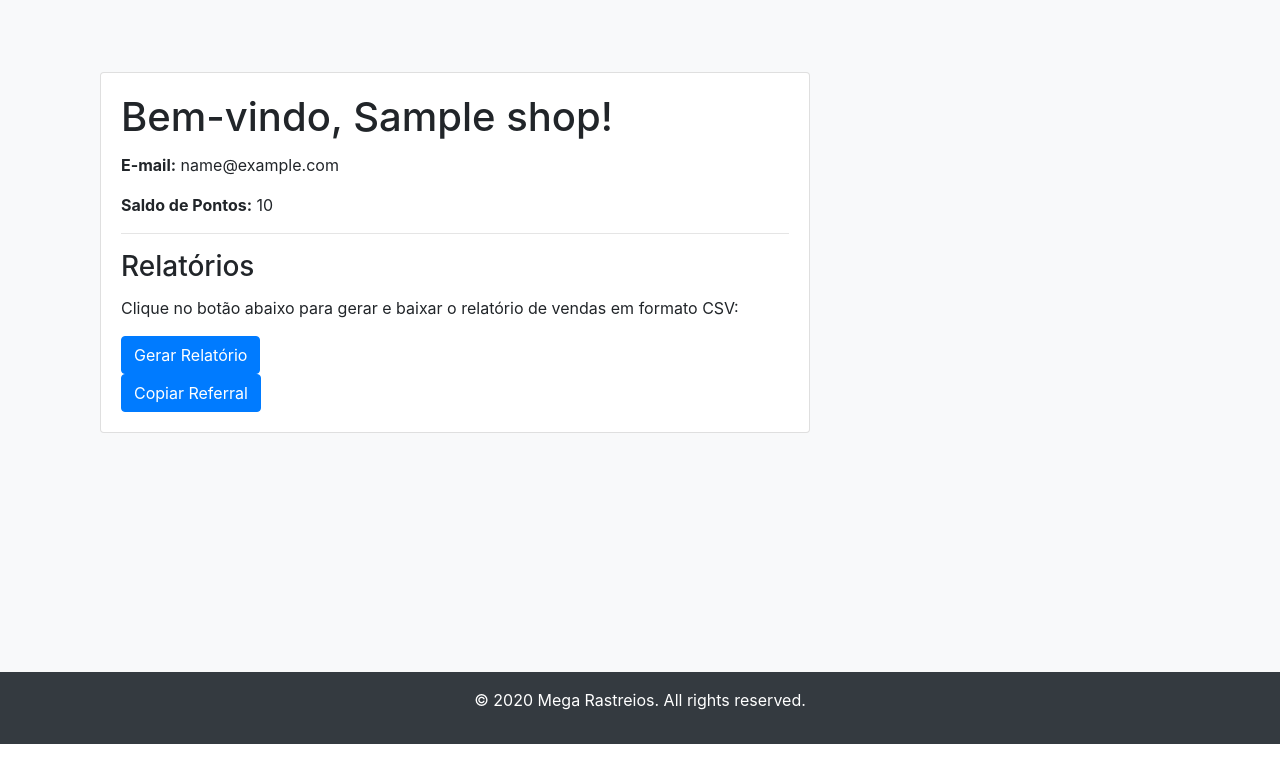
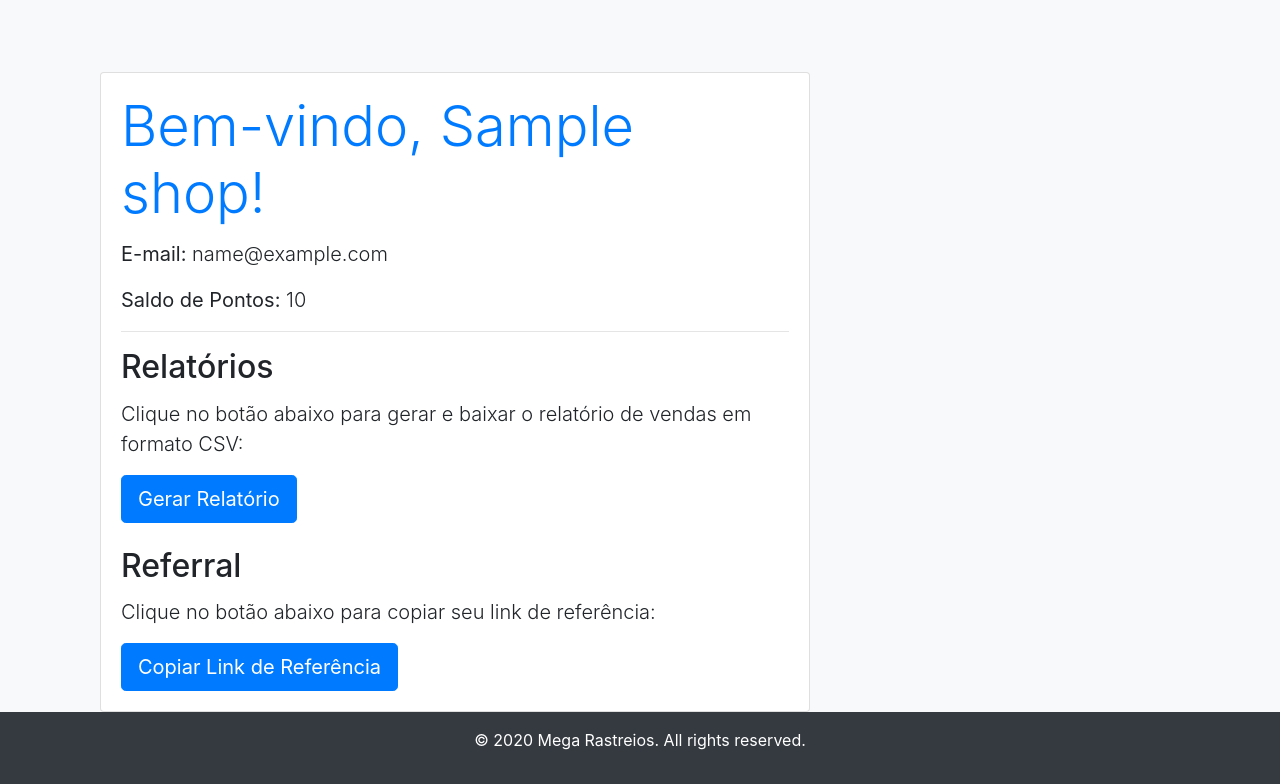
Before and after one commit to AripMiranda/rastreioproblem, a Django app: template templates/shop_reports.html in a window 1280 px wide. Shown: the part 56-840 px from the top of the page. Before the commit the page ends 800 px from the top, so only its background shows below. Run offline with Django 4.2, Linux system fonts and the light colour scheme; the template is opened without the code that fills it: most values are stand-ins (such as "Sample title", 1, 10 or a date in 2020); some libraries are stand-ins or nearby versions.

Commit message:
copy url

```diff
--- a/templates/shop_reports.html
+++ b/templates/shop_reports.html
@@ -5,19 +5,27 @@
             <div class="col-md-8">
                 <div class="card">
                     <div class="card-body">
-                        <h1 class="card-title">Bem-vindo, {{ shop.name }}!</h1>
-                        <p class="card-text"><strong>E-mail:</strong> {{ shop.email }}</p>
-                        <p class="card-text"><strong>Saldo de Pontos:</strong> {{ shop.points_balance }}</p>
+                        <h1 class="card-title display-4 text-primary">Bem-vindo, {{ shop.name }}!</h1>
+                        <p class="lead"><strong>E-mail:</strong> {{ shop.email }}</p>
+                        <p class="lead"><strong>Saldo de Pontos:</strong> {{ shop.points_balance }}</p>
                         <!-- Adicione mais informações da loja, como data de criação, URL do site, etc., conforme necessário -->
                         <hr>
-                        <h3 class="card-title">Relatórios</h3>
-                        <p class="card-text">Clique no botão abaixo para gerar e baixar o relatório de vendas em formato
-                            CSV:</p>
-                        <form method="post" action="{% url 'generate_csv_report' shop.id %}">
-                            {% csrf_token %}
-                            <button type="submit" class="btn btn-primary">Gerar Relatório</button>
-                        </form>
-                        <button id="copyButton" type="button" class="btn btn-primary">Copiar Referral</button>
+                        <section>
+                            <h2 class="card-title display-5">Relatórios</h2>
+                            <p class="lead">Clique no botão abaixo para gerar e baixar o relatório de vendas em formato
+                                CSV:</p>
+                            <form method="post" action="{% url 'generate_csv_report' shop.id %}">
+                                {% csrf_token %}
+                                <button type="submit" class="btn btn-primary btn-lg">Gerar Relatório</button>
+                            </form>
+                        </section>
+                        <section class="mt-4">
+                            <h2 class="card-title display-5">Referral</h2>
+                            <p class="lead">Clique no botão abaixo para copiar seu link de referência:</p>
+                            <button id="copyButton" type="button" class="btn btn-primary btn-lg">Copiar Link de
+                                Referência
+                            </button>
+                        </section>
                         <script>
                             document.addEventListener('DOMContentLoaded', function () {
                                 // Seletor do botão
@@ -44,7 +52,7 @@
                                     document.body.removeChild(input);
 
                                     // Mensagem de sucesso (opcional)
-                                    alert('URL copiada para a área de transferência: ' + urlToCopy);
+                                    alert('Link de referência copiado: ' + urlToCopy);
                                 }
 
                                 // Adicione um ouvinte de evento ao botão
```
